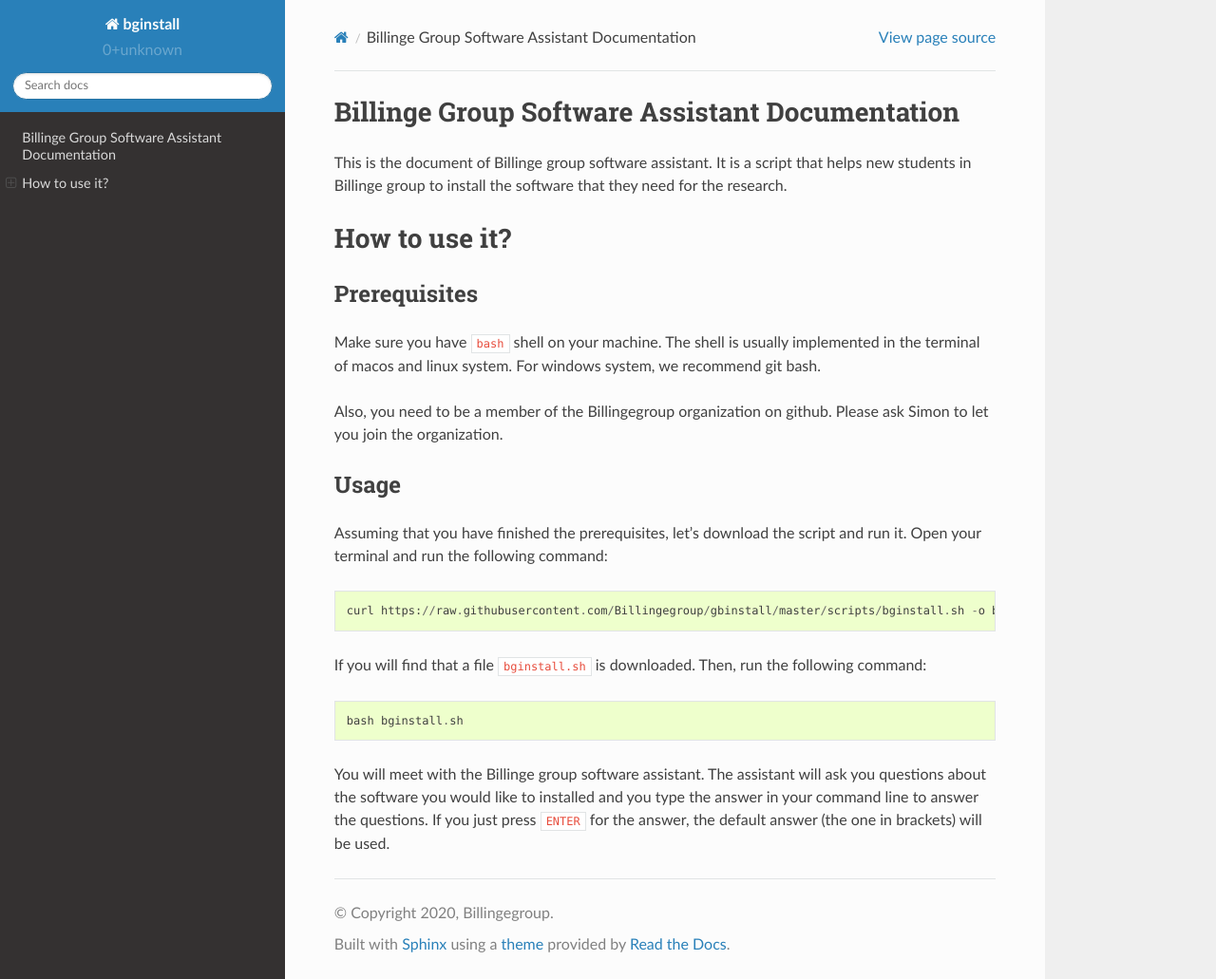
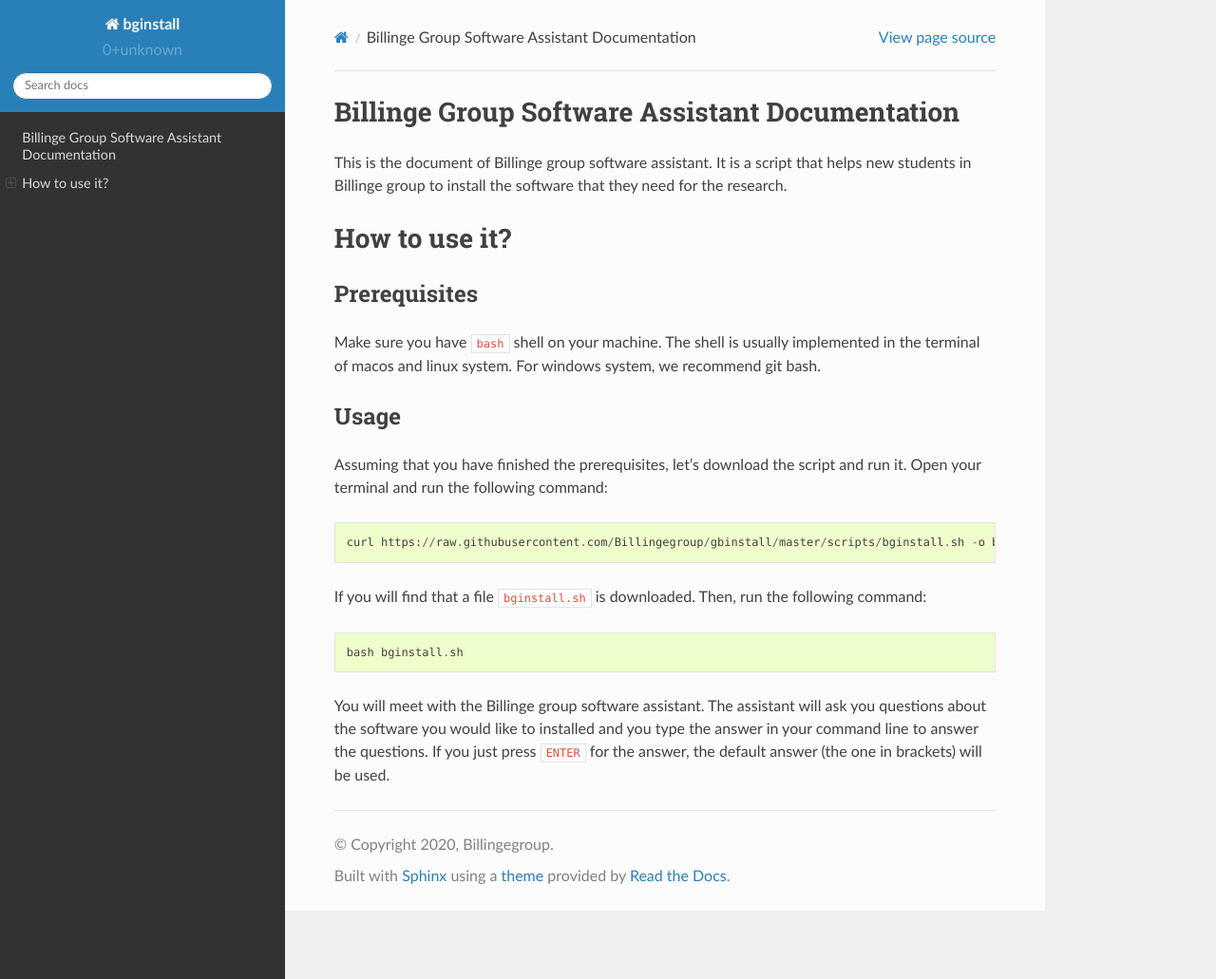
Before and after one commit to Billingegroup/bginstall, a Sphinx documentation site: the page built from docs/source/index.rst, in a window 1280 px wide and 1031 px high. Shown: the whole window at 95% size. Built offline with Sphinx 7.4.7 and the Read the Docs theme 2.0.0, drawn with Linux system fonts in a browser that asks for light colours.

Commit message:
DOC: no need to be a member in Billinge group

```diff
--- a/docs/source/index.rst
+++ b/docs/source/index.rst
@@ -19,9 +19,6 @@
 The shell is usually implemented in the terminal of macos and linux system.
 For windows system, we recommend git bash.
 
-Also, you need to be a member of the Billingegroup organization on github.
-Please ask Simon to let you join the organization.
-
 Usage
 -----
 
```
